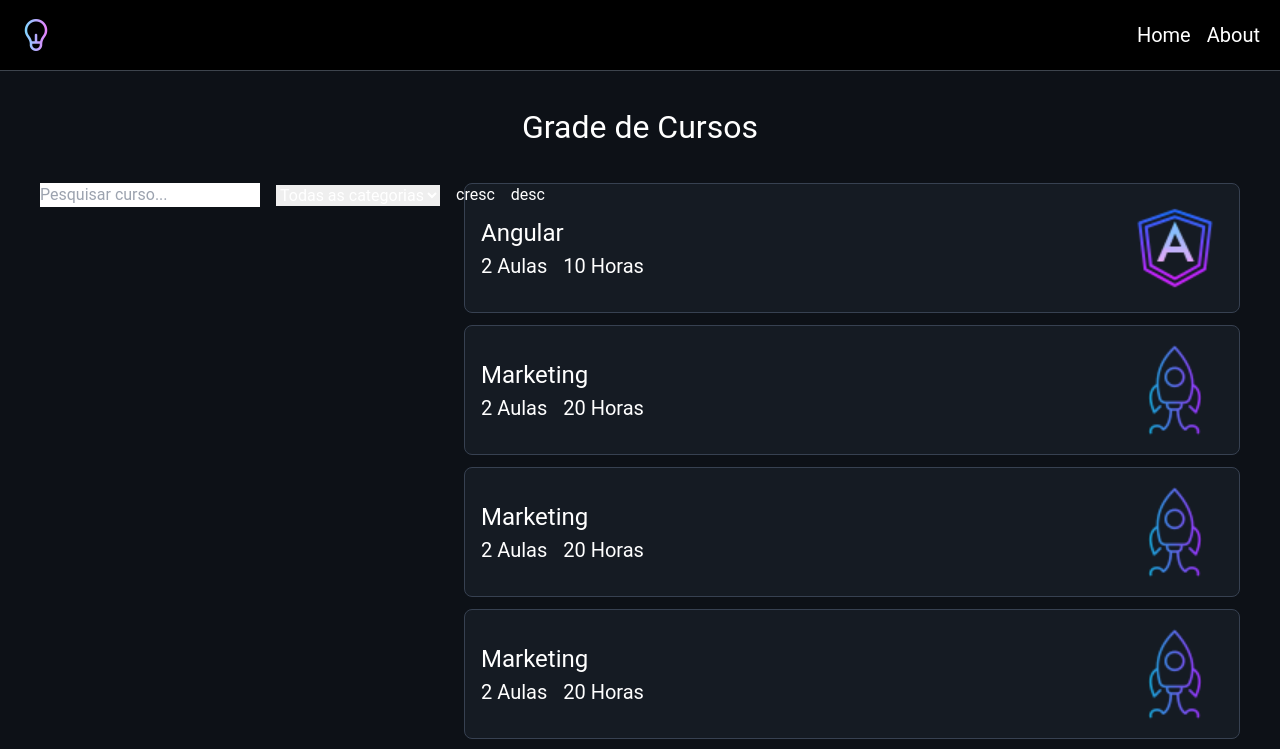
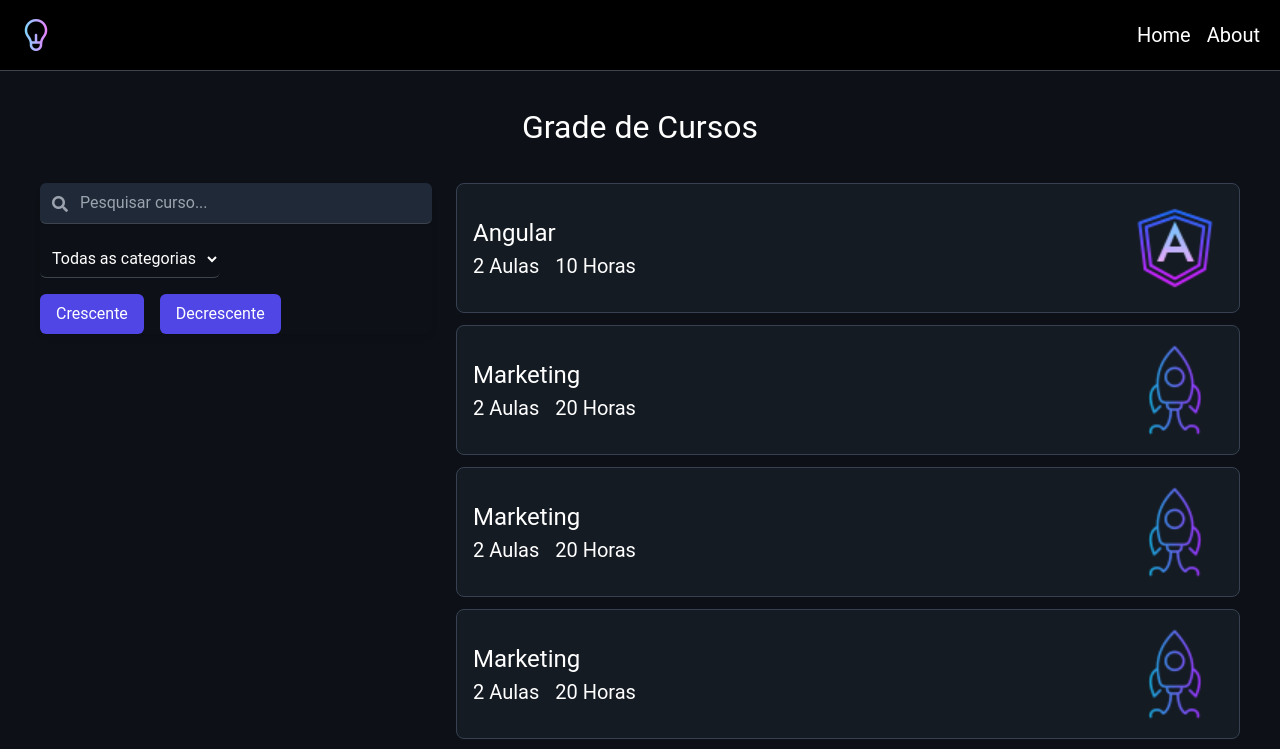
Before and after one commit to brunaa-f/online-courses, an Angular app: page /courses in a window 1280 px wide. Shown: the top 749 px of the page. Built offline with nearby package versions, Linux system fonts and the light colour scheme.

Commit message:
feat: add search icon, and apply new styles

```diff
--- a/src/app/core/components/header/header.component.html
+++ b/src/app/core/components/header/header.component.html
@@ -6,8 +6,8 @@
     </div>
 
     <nav class="flex space-x-4">
-      <a href="#" class="hover:text-purple-400">Home</a>
-      <a href="#" class="hover:text-purple-400">About</a>
+      <a href="#" class="hover:text-indigo-400">Home</a>
+      <a href="#" class="hover:text-indigo-400">About</a>
     </nav>
   </div>
 </header>
--- a/src/app/features/course-list/course-list.component.html
+++ b/src/app/features/course-list/course-list.component.html
@@ -5,29 +5,28 @@
 </div>
 
 <div class="container mx-auto flex flex-col lg:flex-row gap-6 px-4 xl:px-0">
-  <section class="w-full lg:w-1/3  space-y-4 lg:sticky lg:top-4 self-start h-fit">
-    <div class="flex flex-col sm:flex-row sm:items-center gap-4">
-      <input
-        type="text"
-        [(ngModel)]="filters.search"
-        (input)="updateFilters()"
-        placeholder="Pesquisar curso..."
-      />
-      <select
-        [(ngModel)]="filters.category"
-        (change)="updateFilters()"
-      >
+  <section class="w-full lg:w-1/3 space-y-4 lg:sticky lg:top-4 self-start h-fit rounded-lg shadow-md">
+    <div class="relative w-full">
+      <input type="text" [(ngModel)]="filters.search" (input)="updateFilters()" placeholder="Pesquisar curso..."
+        class="w-full p-2 pl-10  rounded-md shadow-sm focus:outline-none focus:ring-1 focus:ring-indigo-500 bg-gray-800 bg-[var(--bg-color)]  border-b border-dark-gray border-xl" />
+      <i class="fa fa-search absolute left-3 top-1/2 transform -translate-y-1/2 text-gray-400"></i>
+    </div>
+    <select [(ngModel)]="filters.category" (change)="updateFilters()"
+      class="w-full sm:w-auto p-2 rounded-md shadow-sm focus:outline-none focus:ring-2 focus:ring-indigo-500 bg-[var(--bg-color)] border-b border-dark-gray border-xl">
       <option value="">Todas as categorias</option>
       <option value="Programação">Programação</option>
       <option value="Design">Design</option>
       <option value="Marketing">Marketing</option>
     </select>
     <div class="flex items-center gap-4">
-        <button
-          (click)="updateSortingOrder('asc')">cresc</button>
-        <button
-          (click)="updateSortingOrder('desc')" >desc</button>
-      </div>
+      <button (click)="updateSortingOrder('asc')"
+        class="px-4 py-2 bg-indigo-600 text-white rounded-md hover:bg-indigo-700 focus:outline-none focus:ring-2 focus:ring-indigo-500">
+        Crescente
+      </button>
+      <button (click)="updateSortingOrder('desc')"
+        class="px-4 py-2 bg-indigo-600 text-white rounded-md hover:bg-indigo-700 focus:outline-none focus:ring-2 focus:ring-indigo-500">
+        Decrescente
+      </button>
     </div>
   </section>
 
--- a/src/index.html
+++ b/src/index.html
@@ -6,6 +6,7 @@
   <base href="/">
   <meta name="viewport" content="width=device-width, initial-scale=1">
   <link rel="icon" type="image/x-icon" href="favicon.ico">
+  <link href="https://cdnjs.cloudflare.com/ajax/libs/font-awesome/5.15.3/css/all.min.css" rel="stylesheet">
 </head>
 <body>
   <app-root></app-root>
```
Lines whose indentation alone changed are shown as unchanged.
